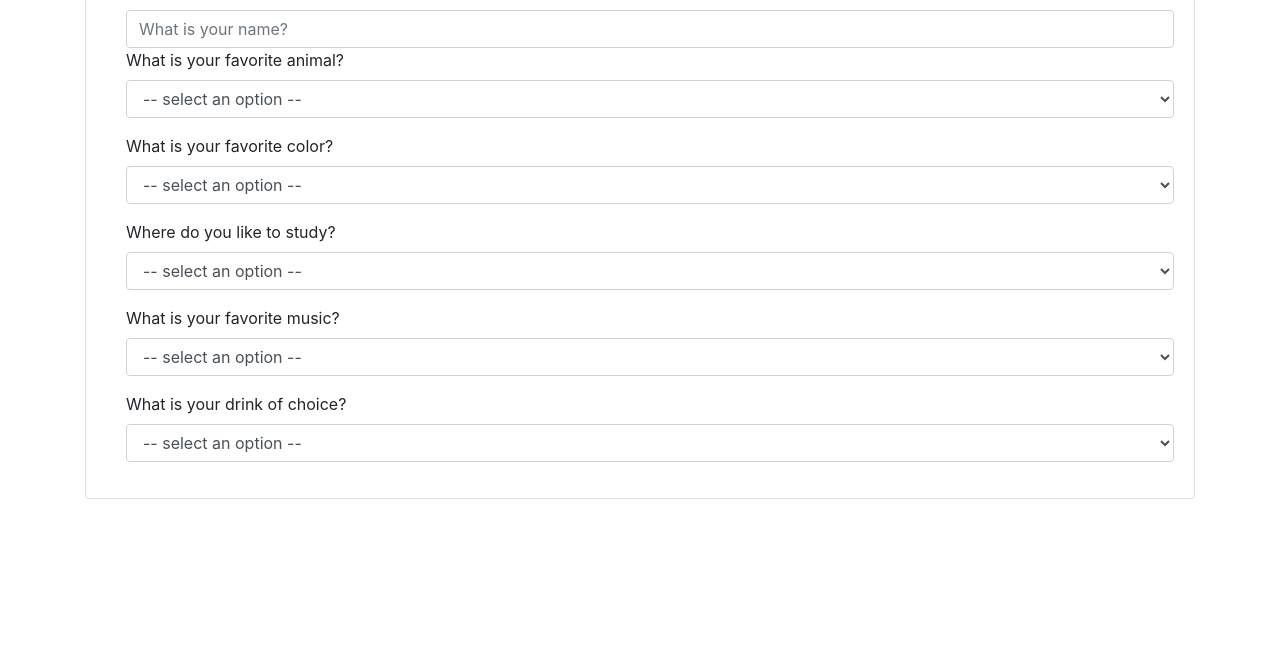
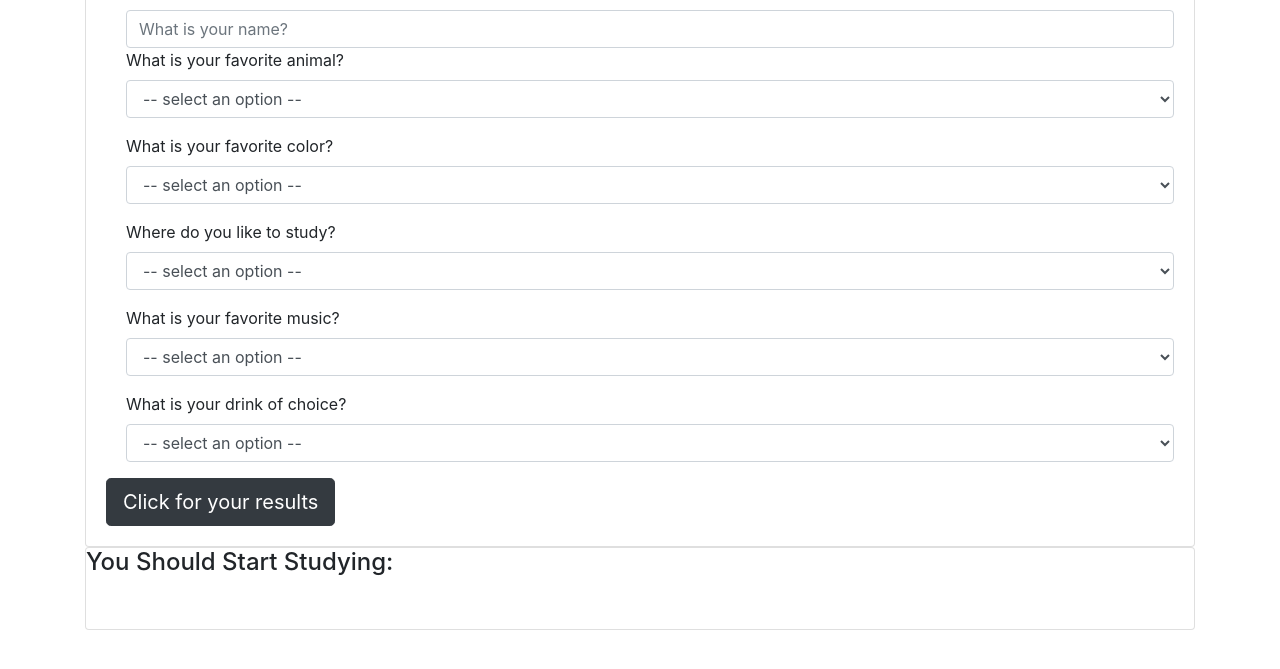
Before and after one commit to jdechow5/program-language-suggester, a plain HTML site: page index.html in a window 1280 px wide. Shown: the part 61-730 px from the top of the page. Drawn offline with Linux system fonts and the light colour scheme.

Commit message:
add submit button, add section for results to be displayed

```diff
--- a/index.html
+++ b/index.html
@@ -66,7 +66,15 @@
               </select>
             </div>
           </div>
+          <button type="submit" class="btn btn-dark btn-lg">Click for your results</button>
         </form>
+      </div>
+    </div>
+    <div class="card" id="card-results">
+      <h4 class="card-title">You Should Start Studying:</h4>
+      <div class="card-body">
+        <div id="result">
+        </div>
       </div>
     </div>
   </div>
```
